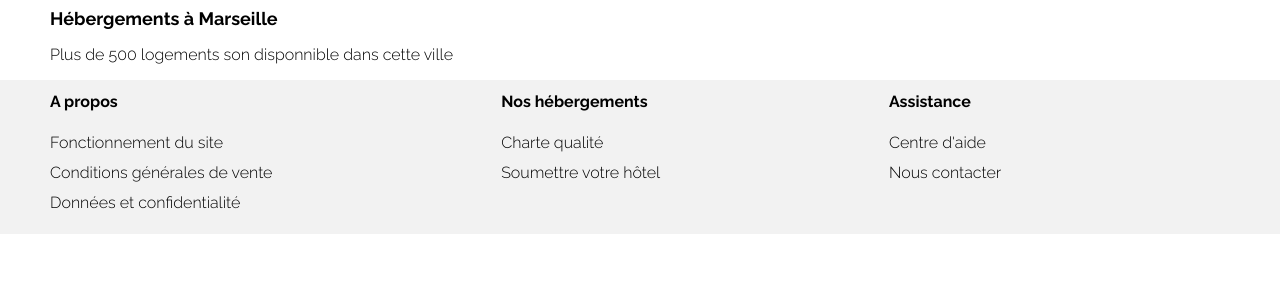
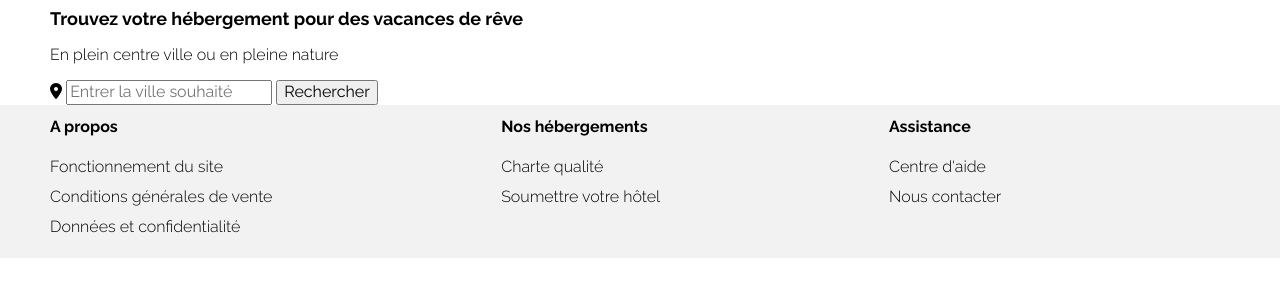
Before and after one commit to fifi634/Booki, a plain HTML site: page index.html in a window 1280 px wide. Shown: the part 129-426 px from the top of the page. Drawn offline with Linux system fonts and the light colour scheme.

Commit message:
feat: city search form

```diff
--- a/css/layout.css
+++ b/css/layout.css
@@ -1,4 +1,5 @@
-.menu-container
+/* General */
+.menu-container, .layout-container
 {
     width: 100%;
     margin: 0 auto;
@@ -6,8 +7,6 @@
 
 .layout-container
 {
-    width: 100%;
-    margin: 0 auto;
     padding: 0 50px;
 }
 
--- a/index.html
+++ b/index.html
@@ -4,15 +4,19 @@
         <meta charset="UTF-8">
         <meta http-equiv="X-UA-Compatible" content="IE=edge">
         <meta name="viewport" content="width=device-width, initial-scale=1.0, user-scalable=no">
-
+        <!-- CSS reset -->
         <link rel="stylesheet" href="css/normalize.css">
-        <link rel="stylsheet" href="https://cdn.jsdelivr.net/npm/@fortawesome/fontawesome-free@5.15.4/css/fontawesome.min.css">
+        <!-- Fontawesome icon CDN -->
+        <link rel="stylesheet" href="https://cdnjs.cloudflare.com/ajax/libs/font-awesome/6.0.0/css/all.min.css" integrity="sha512-9usAa10IRO0HhonpyAIVpjrylPvoDwiPUiKdWk5t3PyolY1cOd4DSE0Ga+ri4AuTroPR5aQvXU9xC6qOPnzFeg==" crossorigin="anonymous" referrerpolicy="no-referrer" />
+        <link rel="stylesheet" href="https://cdn.jsdelivr.net/npm/@fortawesome/fontawesome-free@5.15.4/css/fontawesome.min.css" integrity="sha384-jLKHWM3JRmfMU0A5x5AkjWkw/EYfGUAGagvnfryNV3F9VqM98XiIH7VBGVoxVSc7" crossorigin="anonymous">
+        <!-- CSS files -->
         <link rel="stylesheet" href="css/base.css">
         <link rel="stylesheet" href="css/layout.css">
         <link rel="stylesheet" href="css/theme.css">
         <link rel="stylesheet" href="css/state.css">
         <link rel="stylesheet" href="css/header.css">
         <link rel="stylesheet" href="css/footer.css">
+        <link rel="stylesheet" href="css/form.css">
 
         <title>Booki</title>
     </head>
@@ -31,8 +35,16 @@
         </header>
 
         <main class="layout-container">
-            <h1 class="title">Hébergements à Marseille</h1>
-            <p>Plus de 500 logements son disponnible dans cette ville</p>
+            <div>
+                <h1 class="title">Trouvez votre hébergement pour des vacances de rêve</h1>
+                <p>En plein centre ville ou en pleine nature</p>
+                <form method="post" action="">
+                    <i class="fa-solid fa-location-dot form-icon"></i>
+                    <input class="form-text" type="search" name="city-search" placeholder="Entrer la ville souhaité" aria-label="Dans quelle ville voulez-vous votre logement ?" />
+                    <button class="form-button" type="submit">Rechercher</button>
+                </form>
+            </div>
+
         </main>
 
         <footer class="layout-container">
```
Also changed, not shown: css/form.css (added).
